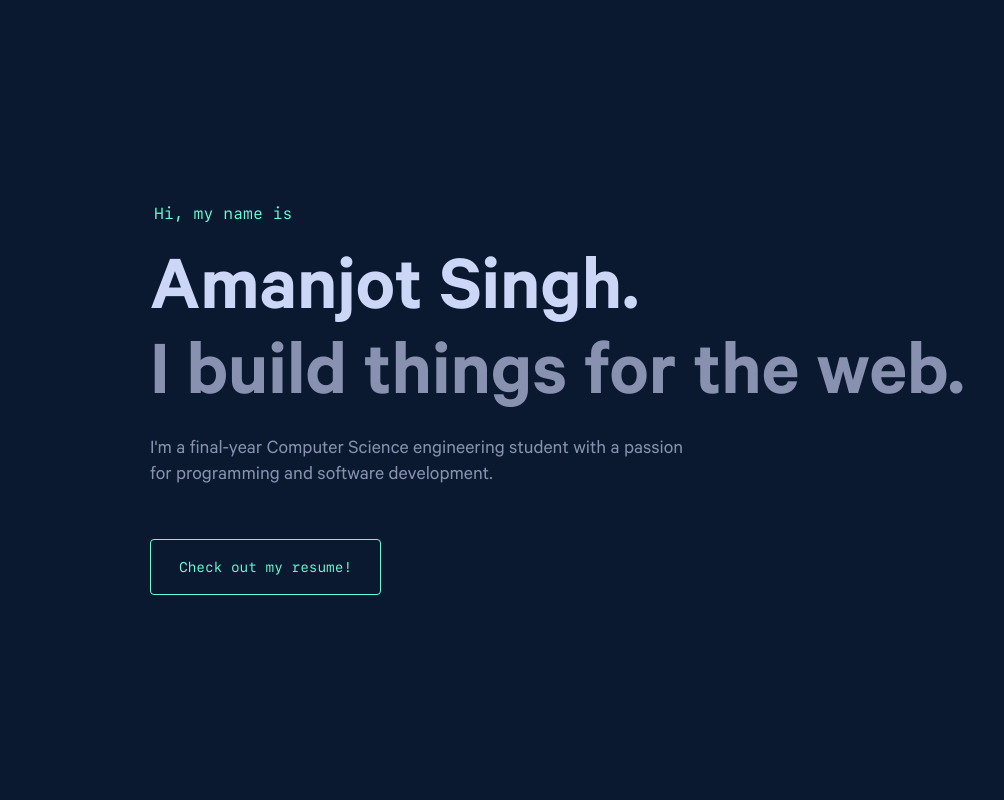
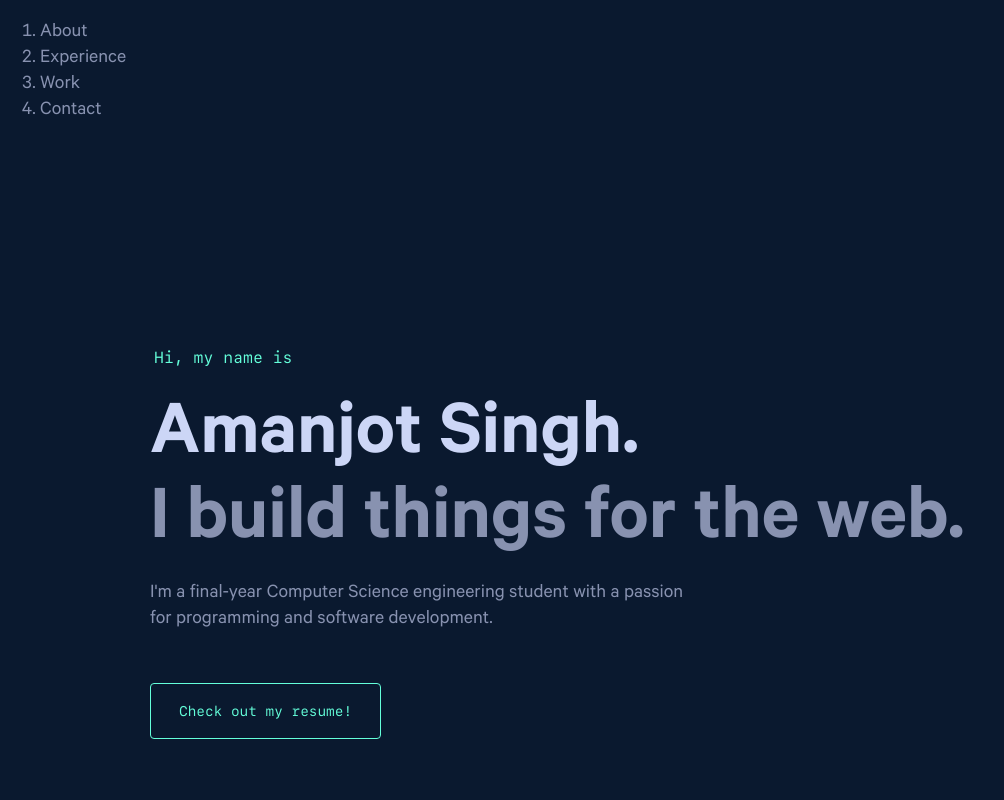
Before and after one commit to Amanjot-001/portfolio-v4, a Gatsby site: page / in a window 1280 px wide. Shown: the top 800 px of the page, without its empty margins (0-1004 px from the left). Built offline with nearby package versions, Linux system fonts and the light colour scheme; Gatsby itself is replaced by a stand-in of ours.

Commit message:
nav links added

```diff
--- a/src/components/layout.tsx
+++ b/src/components/layout.tsx
@@ -3,6 +3,7 @@ import styled from "styled-components";
 import { ThemeProvider } from "styled-components";
 import GlobalStyle from "../styles/global";
 import theme from "../styles/theme";
+import Nav from "./nav";
 
 const StyledContent = styled.div`
   display: flex;
@@ -19,8 +20,9 @@ const Layout = ({ children }: LayoutProps) => {
 		<>
 			<div id="root">
 				<ThemeProvider theme={theme}>
+					<GlobalStyle />
 					<StyledContent>
-						<GlobalStyle />
+						<Nav />
 						<div id="content">
 							{children}
 						</div>
--- /dev/null
+++ b/src/components/nav.tsx
@@ -0,0 +1,24 @@
+import React from "react";
+import styled from "styled-components";
+import { Link } from 'gatsby';
+import config from '../config';
+
+const Nav = () => {
+	const navLinks = config.navLinks;
+	return (
+		<>
+			<ol>
+				{navLinks &&
+					navLinks.map(({ url, name }, i) => (
+						<div key={i} className="fadedown">
+							<li key={i}>
+								<Link to={url}>{name}</Link>
+							</li>
+						</div>
+					))}
+			</ol>
+		</>
+	)
+}
+
+export default Nav;
--- a/src/components/sections/featured.tsx
+++ b/src/components/sections/featured.tsx
@@ -387,7 +387,7 @@ const Featured = () => {
 									</div>
 
 									<div className="project-image">
-										<a href={external ? external : github ? github : '#'}>
+										<a href={external ? external : github ? github : '#'} target="_blank" rel="noopener noreferrer">
 											<GatsbyImage image={image} alt={title} className="img" />
 										</a>
 									</div>
--- /dev/null
+++ b/src/config.ts
@@ -0,0 +1,78 @@
+interface NavLink {
+	name: string;
+	url: string;
+}
+
+interface SrConfig {
+	origin: string;
+	distance: string;
+	duration: number;
+	delay: number;
+	rotate: { x: number; y: number; z: number };
+	opacity: number;
+	scale: number;
+	easing: string;
+	mobile: boolean;
+	reset: boolean;
+	useDelay: string;
+	viewFactor: number;
+	viewOffset: { top: number; right: number; bottom: number; left: number };
+}
+
+interface Config {
+	email: string;
+	navLinks: NavLink[];
+	colors: {
+		green: string;
+		navy: string;
+		darkNavy: string;
+	};
+	srConfig: (delay?: number, viewFactor?: number) => SrConfig;
+}
+
+const config: Config = {
+	email: 'amanjotsingh2309@gmail.com',
+
+	navLinks: [
+		{
+			name: 'About',
+			url: '/#about',
+		},
+		{
+			name: 'Experience',
+			url: '/#jobs',
+		},
+		{
+			name: 'Work',
+			url: '/#projects',
+		},
+		{
+			name: 'Contact',
+			url: '/#contact',
+		},
+	],
+
+	colors: {
+		green: '#64ffda',
+		navy: '#0a192f',
+		darkNavy: '#020c1b',
+	},
+
+	srConfig: (delay = 200, viewFactor = 0.25) => ({
+		origin: 'bottom',
+		distance: '20px',
+		duration: 500,
+		delay,
+		rotate: { x: 0, y: 0, z: 0 },
+		opacity: 0,
+		scale: 1,
+		easing: 'cubic-bezier(0.645, 0.045, 0.355, 1)',
+		mobile: true,
+		reset: false,
+		useDelay: 'always',
+		viewFactor,
+		viewOffset: { top: 0, right: 0, bottom: 0, left: 0 },
+	}),
+};
+
+export default config;
```
